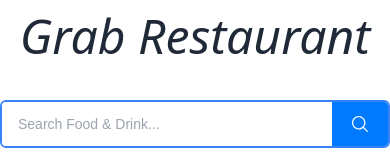
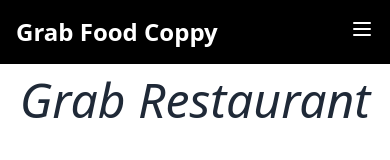
Before and after one commit to Punsano26/Grab-Tailwind-workshop1, a React (Vite) app: page / in a window 390 px wide. Shown: the top 160 px of the page. Built offline with nearby package versions, Linux system fonts and the light colour scheme; data requests are answered from the project's data file.

Commit message:
Add Navbar unfinish now

```diff
--- /dev/null
+++ b/src/Components/Nav.jsx
@@ -0,0 +1,69 @@
+import React, { useState } from "react";
+
+const Nav = () => {
+  const [isMenuOpen, setIsMenuOpen] = useState(false);
+
+  const toggleMenu = () => {
+    setIsMenuOpen(!isMenuOpen);
+  };
+
+  return (
+    <nav className="bg-black p-4">
+      <div className="flex items-center justify-between">
+        <div className="text-white text-2xl font-semibold">Grab Food Coppy</div>
+
+        {/* toggle menu */}
+        <div className="md:hidden">
+          <button id="menu-toggle" className="text-white" onClick={toggleMenu}>
+
+
+            <svg
+              fill="none"
+              stroke="currentColor"
+              stroke-linecap="round"
+              stroke-linejoin="round"
+              stroke-width="2"
+              viewBox="0 0 24 24"
+              className="w-6 h-6"
+            >
+              <path d="M4 6h16M4 12h16M4 18h16"></path>
+            </svg>
+          </button>
+        </div>
+        <ul className="hidden md:flex space-x-4">
+          <li>
+            <a href="#" className="text-white"></a>Home
+          </li>
+          <li>
+            <a href="#" className="text-white"></a>Service
+          </li>
+          <li>
+            <a href="#" className="text-white"></a>About
+          </li>
+          <li>
+            <a href="#" className="text-white"></a>Report
+          </li>
+        </ul>
+      </div>
+      {/* Mobile Menu */}
+      {isMenuOpen ? (
+      <ul className="flex-col md:hidden">
+          <li className="py-3">
+            <a href="#" className="text-white"></a>Home
+          </li>
+          <li className="py-3">
+            <a href="#" className="text-white"></a>Service
+          </li >
+          <li className="py-3">
+            <a href="#" className="text-white"></a>About
+          </li>
+          <li className="py-3">
+            <a href="#" className="text-white"></a>Report
+          </li>
+        </ul>
+       )  : null}
+    </nav>
+  );
+};
+
+export default Nav;
--- a/src/Components/index.js
+++ b/src/Components/index.js
@@ -1,7 +1,8 @@
 import NameAndSearch from "./NameAndSearch";
 import Search from "./Search";
 import Shop from "./Shop";
+import Nav from "./Nav";
 
-export { NameAndSearch, Search, Shop}
+export { NameAndSearch, Search, Shop, Nav}
 
 // Grab-Tailwind-workshop1
--- a/src/pages/Home.jsx
+++ b/src/pages/Home.jsx
@@ -1,6 +1,6 @@
 
 import React from "react";
-import { NameAndSearch, Search, Shop } from "../Components";
+import { NameAndSearch, Search, Shop, Nav } from "../Components";
 import { useState, useEffect } from "react";
 const Home = () => {
   const [restaurants, setRestaurants] = useState([]);
@@ -26,6 +26,7 @@
   return (
     <>
       <div className="container">
+        <Nav />
         <NameAndSearch />
         <Search
           restaurants={restaurants}
--- a/src/routes/Router.jsx
+++ b/src/routes/Router.jsx
@@ -2,7 +2,8 @@
 import Add from "../pages/Add.jsx";
 import Home from "../pages/Home.jsx";
 
-const router = createBrowserRouter([
+
+const Router = createBrowserRouter([
     {
         path: "/",
         element: <Home />
@@ -12,4 +13,4 @@
         element: <Add />
     },
 ]);
-export default router;
+export default Router;
```
Also changed, not shown: src/main.jsx (+5 -3 lines), 1 other file (tests, documents, lock files or other folders).
